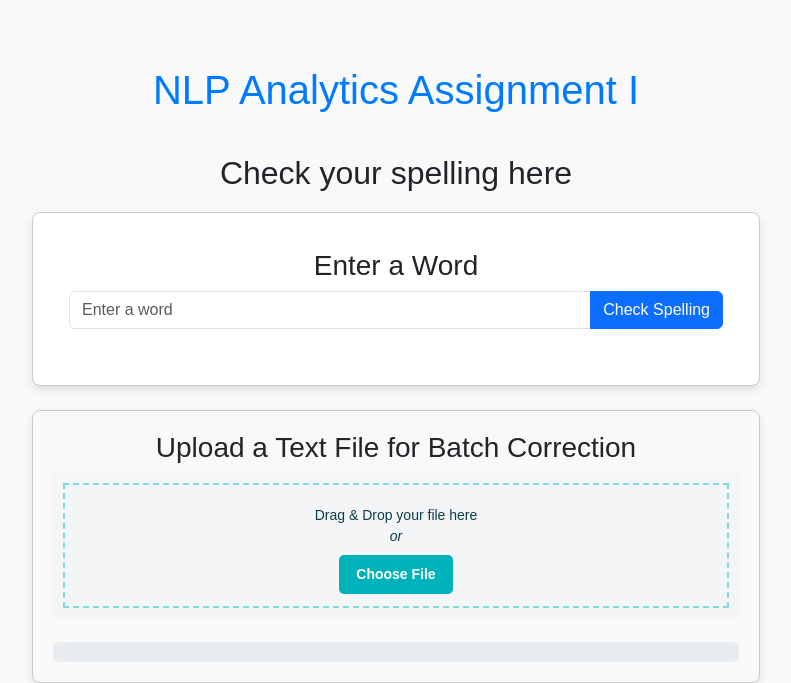
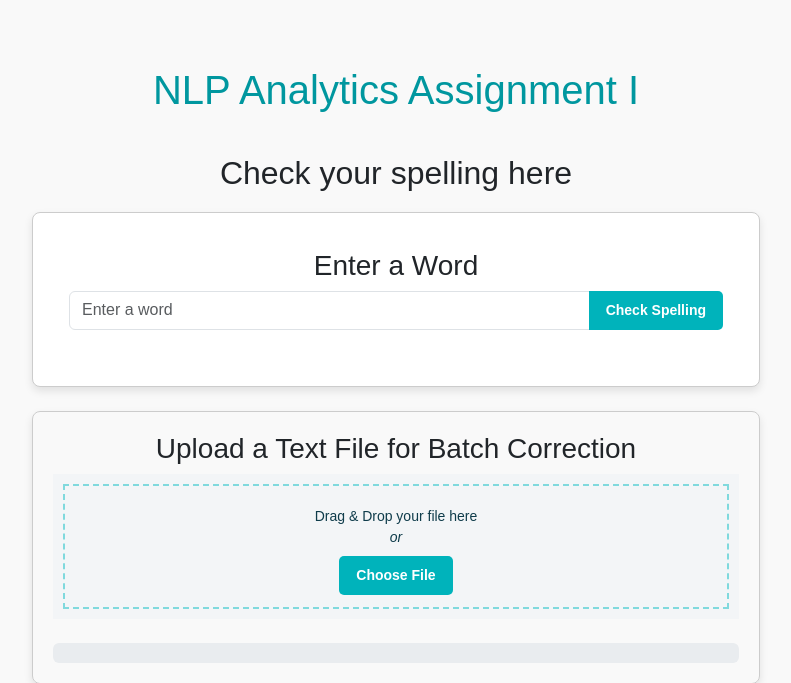
Before and after one commit to SShadab13/NLPAassigment1, a Flask app: page / in a window 1280 px wide. Shown: the top 683 px of the page, without its empty margins (244-1035 px from the left). Run offline with Flask 3, Linux system fonts and the light colour scheme.

Commit message:
did some cosmetic changes

```diff
--- a/static/css/style.css
+++ b/static/css/style.css
@@ -164,3 +164,9 @@ h5 {
       font-size: 12px;
   }
 }
+
+/* Word Input Field Focus Glow */
+.word-input:focus {
+  outline: 3px solid #00b3bb; /* Glow color */
+  box-shadow: 0 0 5px #00b3bb; /* Subtle shadow for enhanced effect */
+}
--- a/static/js/script.js
+++ b/static/js/script.js
@@ -23,13 +23,42 @@ window.onload = function() {
     checkSpellCheckerStatus();
 };
 
-// Function to check the spelling of a word
-function checkSpelling() {
-    // Get the word entered by the user and trim any whitespace
-    const word = document.getElementById("wordInput").value.trim();
-    if (word === "") return; // If the input is empty, do nothing
+// // Function to check the spelling of a word
+// function checkSpelling() {
+//     // Get the word entered by the user and trim any whitespace
+//     const word = document.getElementById("wordInput").value.trim();
+//     if (word === "") return; // If the input is empty, do nothing
 
-    // Make a POST request to the '/check_word' endpoint
+//     // Make a POST request to the '/check_word' endpoint
+//     fetch("/check_word", {
+//         method: "POST",
+//         headers: {
+//             "Content-Type": "application/x-www-form-urlencoded"
+//         },
+//         body: `word=${word}` // Send the word as form data
+//     })
+//     .then(response => response.json())
+//     .then(data => {
+//         const resultDiv = document.getElementById("result");
+//         // Display the result of the spell check
+//         if (data.correct) {
+//             resultDiv.innerHTML = `<p class="correct">'${data.word}' is spelled correctly.</p>`;
+//         } else {
+//             resultDiv.innerHTML = `<p class="incorrect">${word}</p><span class="correct"> ➔ ${data.word}</span>`;
+//         }
+//     })
+//     .catch(error => console.error('Error:', error));
+// }
+
+document.addEventListener('DOMContentLoaded', () => {
+    const wordInput = document.getElementById("wordInput");
+    const checkButton = document.getElementById("checkButton");
+
+    // Function to check spelling
+    const checkSpelling = () => {
+        const word = wordInput.value.trim();
+        if (word === "") return; // Do nothing for empty input
+
         fetch("/check_word", {
             method: "POST",
             headers: {
@@ -40,7 +69,6 @@ function checkSpelling() {
         .then(response => response.json())
         .then(data => {
             const resultDiv = document.getElementById("result");
-        // Display the result of the spell check
             if (data.correct) {
                 resultDiv.innerHTML = `<p class="correct">'${data.word}' is spelled correctly.</p>`;
             } else {
@@ -48,7 +76,33 @@ function checkSpelling() {
             }
         })
         .catch(error => console.error('Error:', error));
+    };
+
+    // Add event listener for the input field
+    wordInput.addEventListener("keydown", (event) => {
+        // Check if 'Enter' or 'Space' key is pressed
+        if (event.key === "Enter" || event.key === " ") {
+            event.preventDefault(); // Prevent default action (e.g., adding space)
+            checkSpelling();
         }
+    });
+
+    // Trigger check spelling on button click
+    checkButton.addEventListener("click", checkSpelling);
+
+    // Add focus effect on the input field
+    wordInput.addEventListener("focus", () => {
+        wordInput.style.outline = "3px solid #00b3bb";
+    });
+
+    // Remove focus effect on blur
+    wordInput.addEventListener("blur", () => {
+        wordInput.style.outline = "none";
+    });
+});
+
+
+
 
 // // Function to upload a file and check its spelling
 // function uploadFile() {
@@ -101,6 +155,9 @@ document.addEventListener('DOMContentLoaded', () => {
     const originalTextArea = document.getElementById('originalText');
     const correctedTextDiv = document.getElementById('correctedText');
 
+    // Hide progress bar initially
+    loadingBar.style.display = 'none';
+
     // Prevent default behaviors for drag-and-drop
     const preventDefaults = (event) => {
         event.preventDefault();
@@ -147,10 +204,21 @@ document.addEventListener('DOMContentLoaded', () => {
         const formData = new FormData();
         formData.append('file', file);
 
-        // Show progress bar and hide results
+        // Show and animate the progress bar
+        loadingBar.style.display = 'block';
         loadingBar.style.width = '0%';
         loadingBar.classList.add('progress-bar-striped', 'progress-bar-animated');
         fileResult.style.display = 'none';
+
+        let progress = 0;
+        const interval = setInterval(() => {
+            if (progress < 70) {
+                progress += 10;
+                loadingBar.style.width = `${progress}%`;
+            } else {
+                clearInterval(interval);
+            }
+        }, 200); // Simulate gradual progress
 
         fetch('/upload_file', {
             method: 'POST',
@@ -158,9 +226,11 @@ document.addEventListener('DOMContentLoaded', () => {
         })
             .then(response => response.json())
             .then(data => {
-                // Hide the loading bar
+                // Finalize the progress bar
                 loadingBar.style.width = '100%';
-                loadingBar.classList.remove('progress-bar-striped', 'progress-bar-animated');
+                setTimeout(() => {
+                    loadingBar.style.display = 'none';
+                }, 500);
 
                 // Populate text areas with results
                 originalTextArea.value = data.original_text || 'No original text available.';
@@ -172,7 +242,7 @@ document.addEventListener('DOMContentLoaded', () => {
             .catch(error => {
                 console.error('Error:', error);
                 alert('An error occurred while processing the file.');
-                loadingBar.classList.remove('progress-bar-striped', 'progress-bar-animated');
+                loadingBar.style.display = 'none';
             });
     };
 });
--- a/templates/index.html
+++ b/templates/index.html
@@ -27,7 +27,7 @@
             font-weight: bold;
         }
         .heading {
-            color: #007bff; /* Blue color for the heading */
+            color:  #00979f; /* Blue color for the heading #007bff */
             text-align: center;
             margin-bottom: 40px; /* Space below the heading */
         }
@@ -50,18 +50,18 @@
     <div class="container">
         <h1 class="heading">NLP Analytics Assignment I</h1>
         <h2 class="text-center">Check your spelling here</h2>
-
-        <!-- Word Spell Check -->
+       <!-- Word Spell Check -->
         <div class="card">
             <div class="card-body">
                 <h3>Enter a Word</h3>
                 <div class="input-group mb-3">
-                    <input type="text" class="form-control" id="wordInput" placeholder="Enter a word" />
-                    <button class="btn btn-primary" onclick="checkSpelling()">Check Spelling</button>
+                    <input type="text" class="form-control word-input" id="wordInput" placeholder="Enter a word" />
+                    <button class="btn btn-upload" id="checkButton">Check Spelling</button>
                 </div>
                 <div id="result" class="result"></div>
             </div>
         </div>
+
 
 
         <!-- File Upload -->
@@ -91,8 +91,7 @@
                     <!-- Corrected Text -->
                     <div class="col-md-6">
                         <h5 class="text-center">Corrected Text</h5>
-                        <!-- <div id="correctedText" class="form-control" style="overflow-y: auto; max-height: 300px;"></div> -->
-                        <div id="correctedText" class="form-control" style="overflow-y: auto; max-height: 300px;" rows="10"></div>
+                        <div id="correctedText" class="form-control" style="overflow-y: auto; max-height: 300px;"></div>
                     </div>
                 </div>
             </div>
```
Lines whose indentation alone changed are shown as unchanged.
